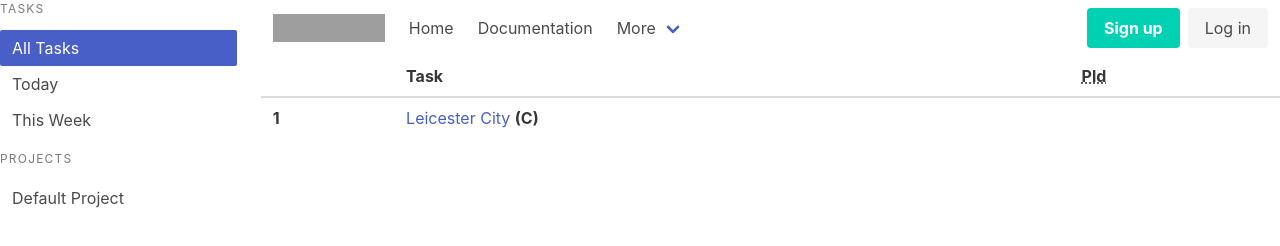
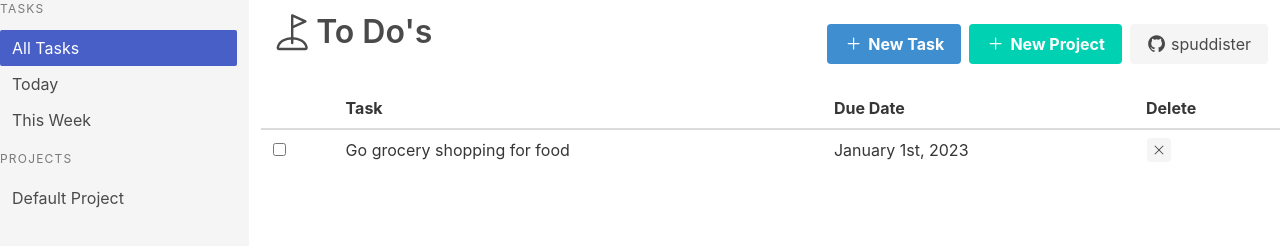
Before and after one commit to spuddister/to-do-list-project, a website built with webpack: page dist/index.html in a window 1280 px wide. Built offline with nearby package versions, Linux system fonts and the light colour scheme; grey boxes are pictures that could not be loaded.

Commit message:
Customized Nav bar, table, and menu to relate to tasks. JS functionality to be added.

```diff
--- a/src/index.js
+++ b/src/index.js
@@ -0,0 +1 @@
+// import taskManager from taskManager.js;
--- /dev/null
+++ b/src/styles.css
@@ -0,0 +1,8 @@
+.columns {
+    height: 100vh;
+}
+
+ion-icon {
+    padding-right: 5px;
+    font-size: larger;
+}
--- /dev/null
+++ b/src/taskmanager.js
@@ -0,0 +1,6 @@
+
+export default function taskManager () {
+    const newTaskBtn = document.getElementById('new-task-button');
+
+
+}
```
Also changed, not shown: dist/index.html.
